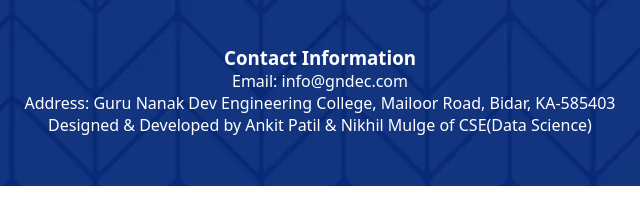
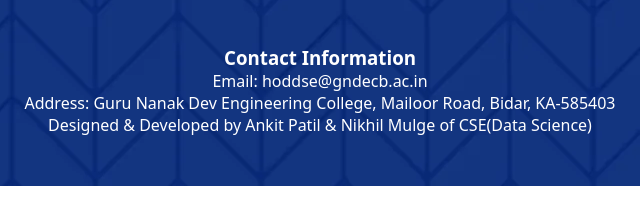
Before and after one commit to Patil004/Data-Science-Website, a plain HTML site: page clubs.html in a window 1280 px wide. Shown: the part 542-766 px from the top of the page, 320-960 px from the left. Drawn offline with Linux system fonts and the light colour scheme.

Commit message:
updated footer

```diff
--- a/clubs.html
+++ b/clubs.html
@@ -48,7 +48,7 @@
     <footer class="footer">
         <div class="footer-container">
             <h3>Contact Information</h3>
-            <p>Email: info@gndec.com</p>
+            <p>Email: hoddse@gndecb.ac.in</p>
             <p>Address: Guru Nanak Dev Engineering College, Mailoor Road, Bidar, KA-585403</p>
             <p>Designed & Developed by <a class="developername1" href="https://www.linkedin.com/in/ankit2004/">Ankit Patil</a> & <a class="developername2" href="https://www.linkedin.com/in/nikhilmulge/">Nikhil Mulge</a> of CSE(Data Science)</p>
         </div>
```
Also changed, not shown: codingclub.html (+1 -1 lines), gallery.html (+1 -1 lines), ieee.html (+1 -1 lines), index.html (+1 -1 lines), studentcorner.html (+1 -1 lines).
